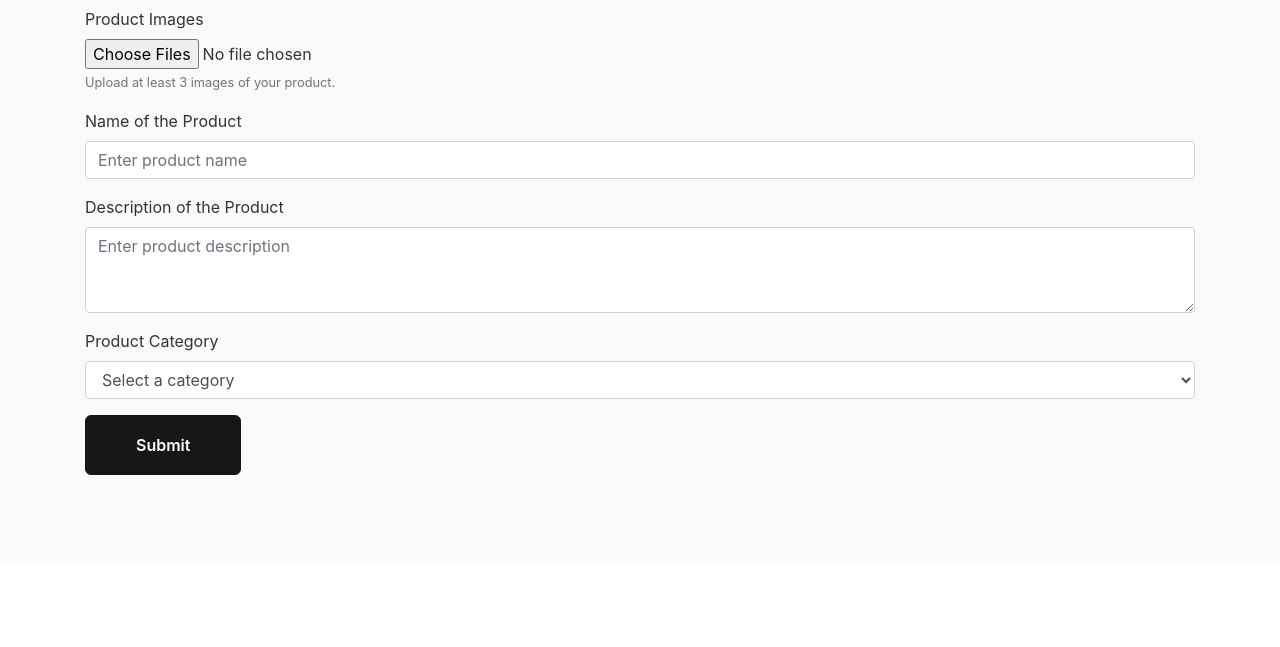
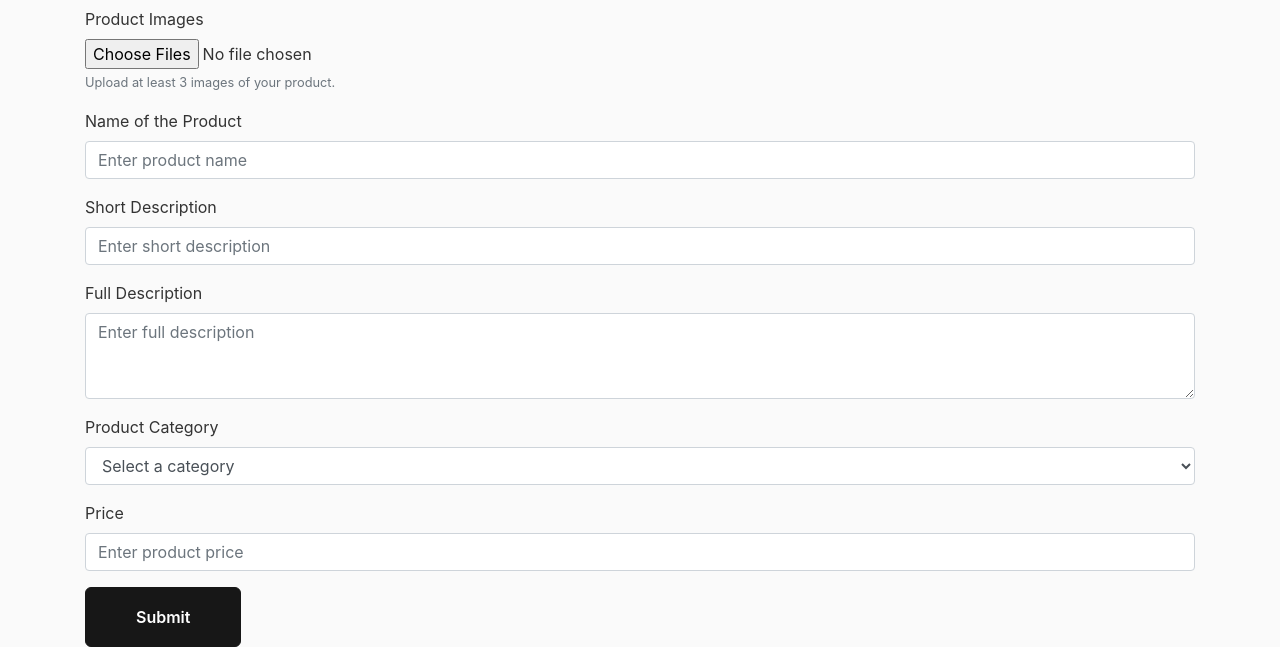
Before and after one commit to AmiraliSajadi/Oasis-Storefront, a Flask app: page /sell in a window 1280 px wide. Shown: the part 237-884 px from the top of the page. Before the commit the page ends 712 px from the top, so only its background shows below. Run offline with Flask 2, Linux system fonts and the light colour scheme; the visitor is signed in with stand-in values (Sample User, id 1); some libraries are stand-ins or nearby versions.

Commit message:
added price and short description filed to sell.html

```diff
--- a/app/templates/sell.html
+++ b/app/templates/sell.html
@@ -14,8 +14,12 @@
       <input type="text" class="form-control" id="productName" name="productName" placeholder="Enter product name" required>
     </div>
     <div class="form-group">
-      <label for="productDescription">Description of the Product</label>
-      <textarea class="form-control" id="productDescription" name="productDescription" rows="3" placeholder="Enter product description" required></textarea>
+      <label for="shortDescription">Short Description</label>
+      <input type="text" class="form-control" id="shortDescription" name="shortDescription" placeholder="Enter short description" required>
+    </div>
+    <div class="form-group">
+      <label for="fullDescription">Full Description</label>
+      <textarea class="form-control" id="fullDescription" name="fullDescription" rows="3" placeholder="Enter full description" required></textarea>
     </div>
     <div class="form-group">
       <label for="productCategory">Product Category</label>
@@ -29,6 +33,10 @@
         <!-- Add other categories as needed -->
       </select>
     </div>
+    <div class="form-group">
+      <label for="productPrice">Price</label>
+      <input type="number" class="form-control" id="productPrice" name="productPrice" placeholder="Enter product price" required>
+    </div>
     <button type="submit" class="btn btn-primary">Submit</button>
   </form>
 </div>
```
